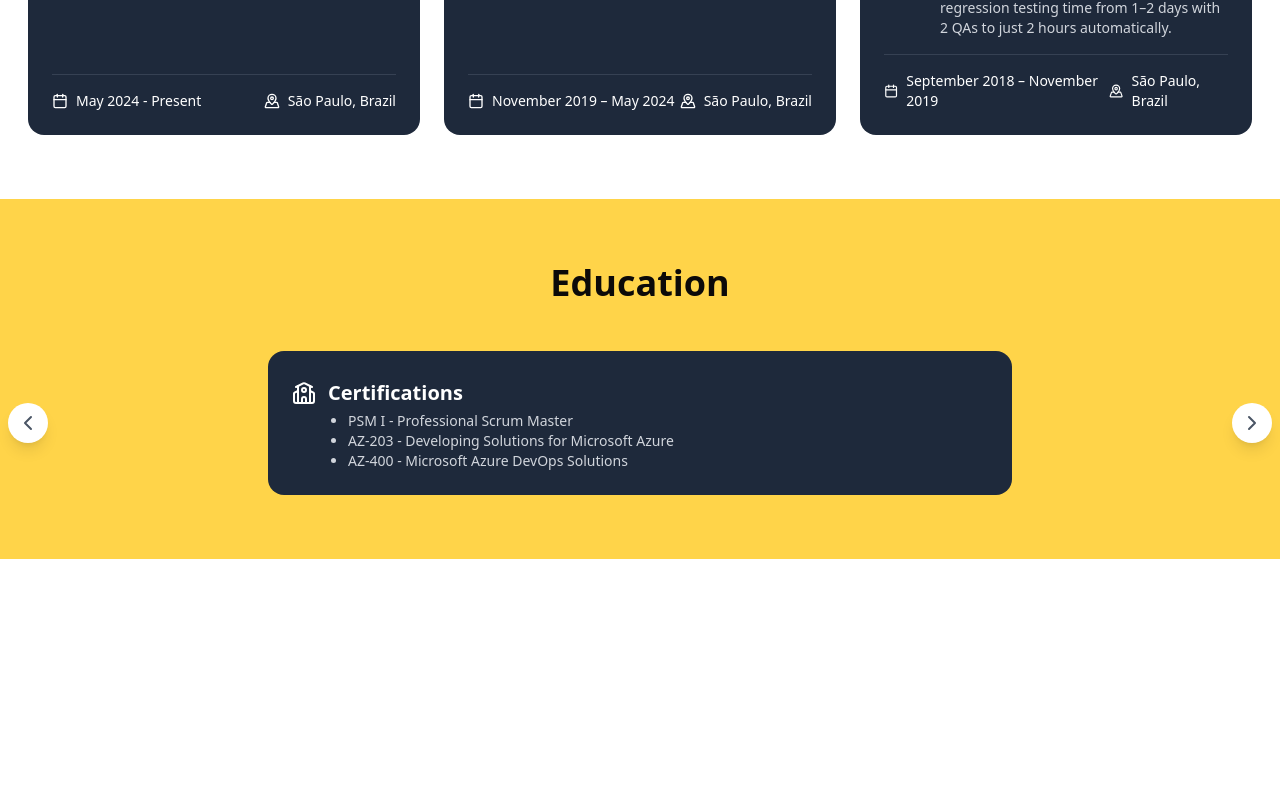
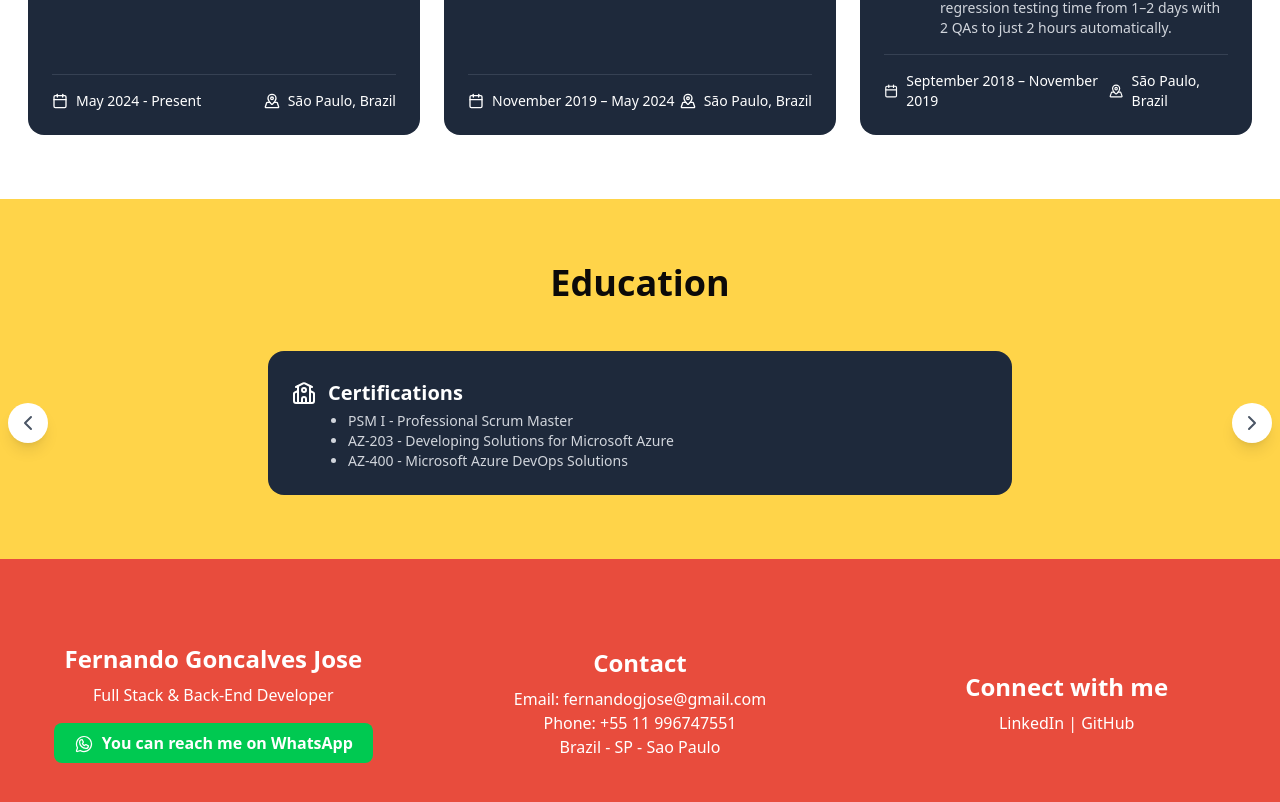
Before and after one commit to fernandogjose/resume, a Next.js app: page / in a window 1280 px wide. Shown: the part 1814-2616 px from the top of the page. Before the commit the page ends 2373 px from the top, so only its background shows below. Built offline with nearby package versions, Linux system fonts and the light colour scheme.

Commit message:
feat: add footer

```diff
--- a/src/app/_components/footer.tsx
+++ b/src/app/_components/footer.tsx
@@ -1,3 +1,51 @@
+import { WhatsappLogo } from "@phosphor-icons/react/dist/ssr";
+
 export function Footer() {
-    return <section></section>;
+    return (
+        <section className="bg-[#E84c3d] py-16 text-white">
+            <div className="container mx-auto px-4">
+                <footer className="grid grid-cols-1 md:grid-cols-2 lg:grid-cols-3 gap-8 mb-12 mt-5 items-center text-center">
+                    <div>
+                        <h3 className="text-2xl font-semibold mb-2">
+                            Fernando Goncalves Jose
+                        </h3>
+                        <p className="mb-4">Full Stack & Back-End Developer</p>
+                        <a
+                            href={`https://wa.me/5511996747551?text=Hello Fernando! I found your portfolio and I'd like to talk to you.`}
+                            target="_blank"
+                            className="mx-auto bg-green-500 px-5 py-2 rounded-md font-semibold flex w-fit gap-2 "
+                        >
+                            <WhatsappLogo className="w-5 h-5 mt-[3px]" />
+                            You can reach me on WhatsApp
+                        </a>
+                    </div>
+
+                    <div>
+                        <h3 className="text-2xl font-semibold mb-2">Contact</h3>
+                        <p>Email: fernandogjose@gmail.com</p>
+                        <p>Phone: +55 11 996747551</p>
+                        <p>Brazil - SP - Sao Paulo</p>
+                    </div>
+
+                    <div>
+                        <h3 className="text-2xl font-semibold mb-2">
+                            Connect with me
+                        </h3>
+                        <a
+                            href="https://linkedin.com/in/fernandogjose"
+                            target="_blank"
+                        >
+                            LinkedIn |{" "}
+                        </a>
+                        <a
+                            href="https://github.com/fernandogjose"
+                            target="_blank"
+                        >
+                            GitHub
+                        </a>
+                    </div>
+                </footer>
+            </div>
+        </section>
+    );
 }
--- a/src/app/_components/header.tsx
+++ b/src/app/_components/header.tsx
@@ -34,11 +34,12 @@ export function Header() {
                         </p>
 
                         <a
-                            href="#"
+                            href={`https://wa.me/5511996747551?text=Hello Fernando! I found your portfolio and I'd like to talk to you.`}
+                            target="_blank"
                             className="bg-green-500 px-5 py-2 rounded-md font-semibold flex intems-center justify-center w-fit gap-2"
                         >
                             <WhatsappLogo className="w-5 h-5 mt-[3px]" />
-                            Contato via WhatsApp
+                            Contact me on WhatsApp
                         </a>
 
                         <div className="mt-8">
```
